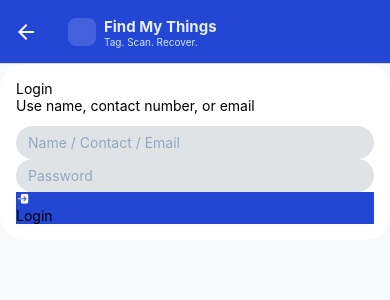
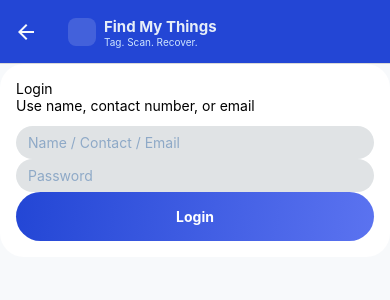
Before and after one commit to krishnam07/krishnam, a React Native app: screen /Profile in a window 390 px wide. Shown: the top 300 px of the page. Built offline with nearby package versions, Linux system fonts and the light colour scheme; some icons are missing.

Commit message:
cta click route signup

```diff
--- a/src/components/core/GradientButton.js
+++ b/src/components/core/GradientButton.js
@@ -4,9 +4,9 @@ import { LinearGradient } from "expo-linear-gradient";
 
 import { styles, theme } from "../../styles";
 
-export const GradientButton = ({ title }) => {
+export const GradientButton = ({ title, onPress }) => {
   return (
-    <Pressable>
+    <Pressable onPress={onPress}>
       <LinearGradient
         colors={[theme.colors.primary, theme.colors.primaryContainer]}
         start={{ x: 0, y: 0 }}
--- a/src/components/shared/Hero.js
+++ b/src/components/shared/Hero.js
@@ -1,9 +1,11 @@
+import { useNavigation } from "@react-navigation/native";
 import { Image, Text, View } from "react-native";
 
 import { styles, theme } from "../../styles";
 import { GradientButton, SecondaryButton } from "../core";
 
 export const Hero = () => {
+  const navigation = useNavigation();
   return (
     <View style={styles.hero}>
       <Text style={styles.heading}>
@@ -16,7 +18,10 @@ export const Hero = () => {
       </Text>
 
       <View style={styles.buttonRow}>
-        <GradientButton title="Get Started" />
+        <GradientButton
+          title="Get Started"
+          onPress={() => navigation.navigate("Register")}
+        />
         <SecondaryButton title="How it Works" />
       </View>
 
--- a/src/pages/Signin.js
+++ b/src/pages/Signin.js
@@ -4,6 +4,7 @@ import { Ionicons } from "@expo/vector-icons";
 import { styles, theme } from "../styles";
 
 import { api, setSession } from "../services";
+import { GradientButton } from "../components";
 
 export const Signin = ({ navigation }) => {
   const [identifier, setIdentifier] = useState("");
@@ -50,13 +51,7 @@ export const Signin = ({ navigation }) => {
           secureTextEntry
         />
 
-        <Pressable
-          style={[styles.button, { backgroundColor: theme.colors.primary }]}
-          onPress={handleLogin}
-        >
-          <Ionicons name="log-in" size={14} color="#fff" />
-          <Text style={styles.buttonText}>Login</Text>
-        </Pressable>
+        <GradientButton title={"Login"} onPress={handleLogin} />
       </View>
     </View>
   );
--- a/src/pages/Signup.js
+++ b/src/pages/Signup.js
@@ -14,6 +14,7 @@ import { Ionicons } from "@expo/vector-icons";
 
 import { styles, theme } from "../styles";
 import { setSession, api, API_BASE_URL } from "../services";
+import { GradientButton } from "../components";
 
 export const Signup = ({ navigation }) => {
   const [name, setName] = useState("");
@@ -246,20 +247,7 @@ export const Signup = ({ navigation }) => {
             mobile verification.
           </Text>
 
-          <Pressable
-            style={[
-              styles.button,
-              { backgroundColor: theme.colors.errorContainer },
-            ]}
-            onPress={handleRegister}
-          >
-            <Ionicons
-              name="person-add"
-              size={14}
-              color={theme.colors.onError}
-            />
-            <Text style={styles.buttonText}>Create Account</Text>
-          </Pressable>
+          <GradientButton title={"Create Account"} onPress={handleRegister} />
         </View>
       </ScrollView>
     </KeyboardAvoidingView>
```
